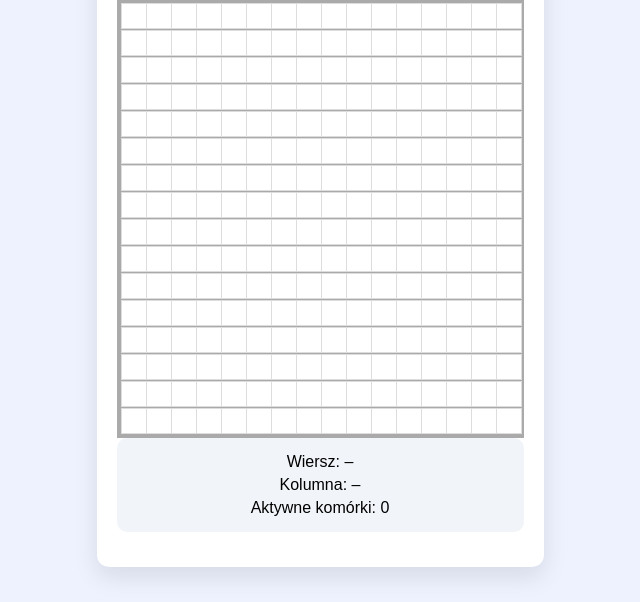
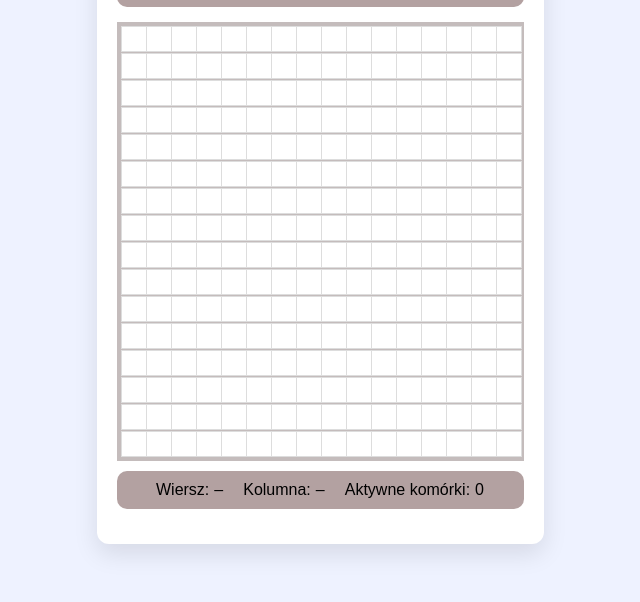
Before and after one commit to RafalKojro/TIN_8, a plain HTML site: page index.html in a window 1280 px wide. Shown: the part 198-800 px from the top of the page, without its empty margins (320-960 px from the left). Drawn offline with Linux system fonts and the light colour scheme.

Commit message:
Update index.html

```diff
--- a/index.html
+++ b/index.html
@@ -28,8 +28,11 @@
         #info {
             margin-bottom: 15px;
             padding: 10px;
-            background: #f1f5f9;
+            background: #b3a1a1;
             border-radius: 10px;
+            display: flex;
+            justify-content: center;
+            gap: 20px;
         }
 
         #grid {
@@ -37,8 +40,9 @@
             display: grid;
             grid-template-columns: repeat(var(--grid-size), 24px);
             gap: 1px;
-            background: #aaa;
+            background: #c4bcbc;
             padding: 4px;
+            margin-bottom: 10px;
         }
 
         .cell {
@@ -53,7 +57,9 @@
         }
 
         .info-item {
-            margin: 5px;
+            display: flex;
+            gap: 5px;
+            align-items: center;
         }
     </style>
 </head>
```
